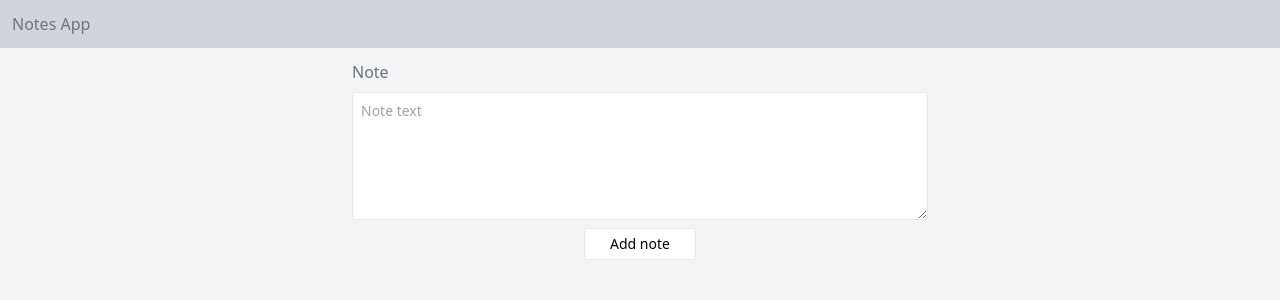
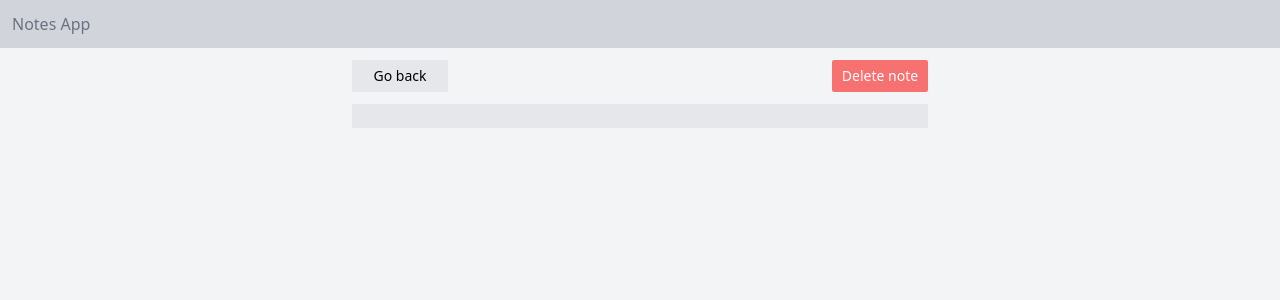
Before and after one commit to kj44389/Notes-App, a React (Create React App) app in the folder notes-app/: page /note/1 in a window 1280 px wide. Shown: the top 300 px of the page. Built offline with nearby package versions, Linux system fonts and the light colour scheme.

Commit message:
ci: added react router with routes

```diff
--- /dev/null
+++ b/notes-app/src/App.js
@@ -0,0 +1,16 @@
+import { Routes, Route } from 'react-router-dom';
+
+import Note from './pages/note';
+import NoteList from './pages/noteList';
+
+const App = () => {
+	return (
+		<div className='app'>
+			<Routes>
+				<Route path='/' element={<NoteList />} />
+				<Route path='/note/:noteId' element={<Note />} />
+			</Routes>
+		</div>
+	);
+};
+export default App;
--- a/notes-app/src/index.js
+++ b/notes-app/src/index.js
@@ -1,17 +1,18 @@
 import React from 'react';
 import ReactDOM from 'react-dom';
-import { BrowserRouter } from 'react-router-dom';
+
+import { BrowserRouter, Routes, Route } from 'react-router-dom';
 import './index.css';
-import NoteList from './pages/noteList';
+import App from './App';
 import reportWebVitals from './reportWebVitals';
 
 ReactDOM.render(
-  <React.StrictMode>
-    <BrowserRouter>
-      <NoteList />
-      </BrowserRouter>
-  </React.StrictMode>,
-  document.getElementById('root')
+	<React.StrictMode>
+		<BrowserRouter>
+			<App />
+		</BrowserRouter>
+	</React.StrictMode>,
+	document.getElementById('root')
 );
 
 // If you want to start measuring performance in your app, pass a function
```
